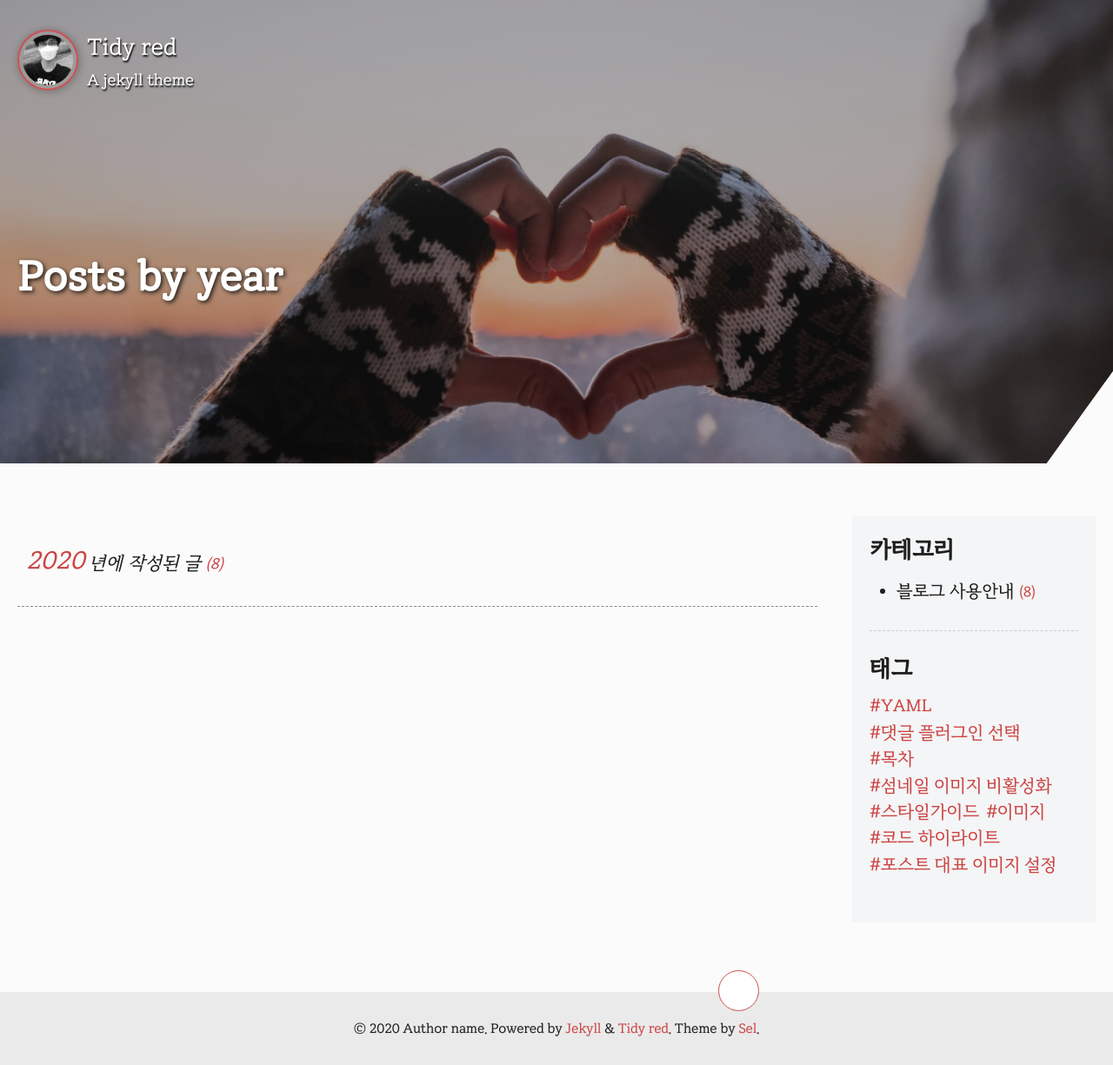
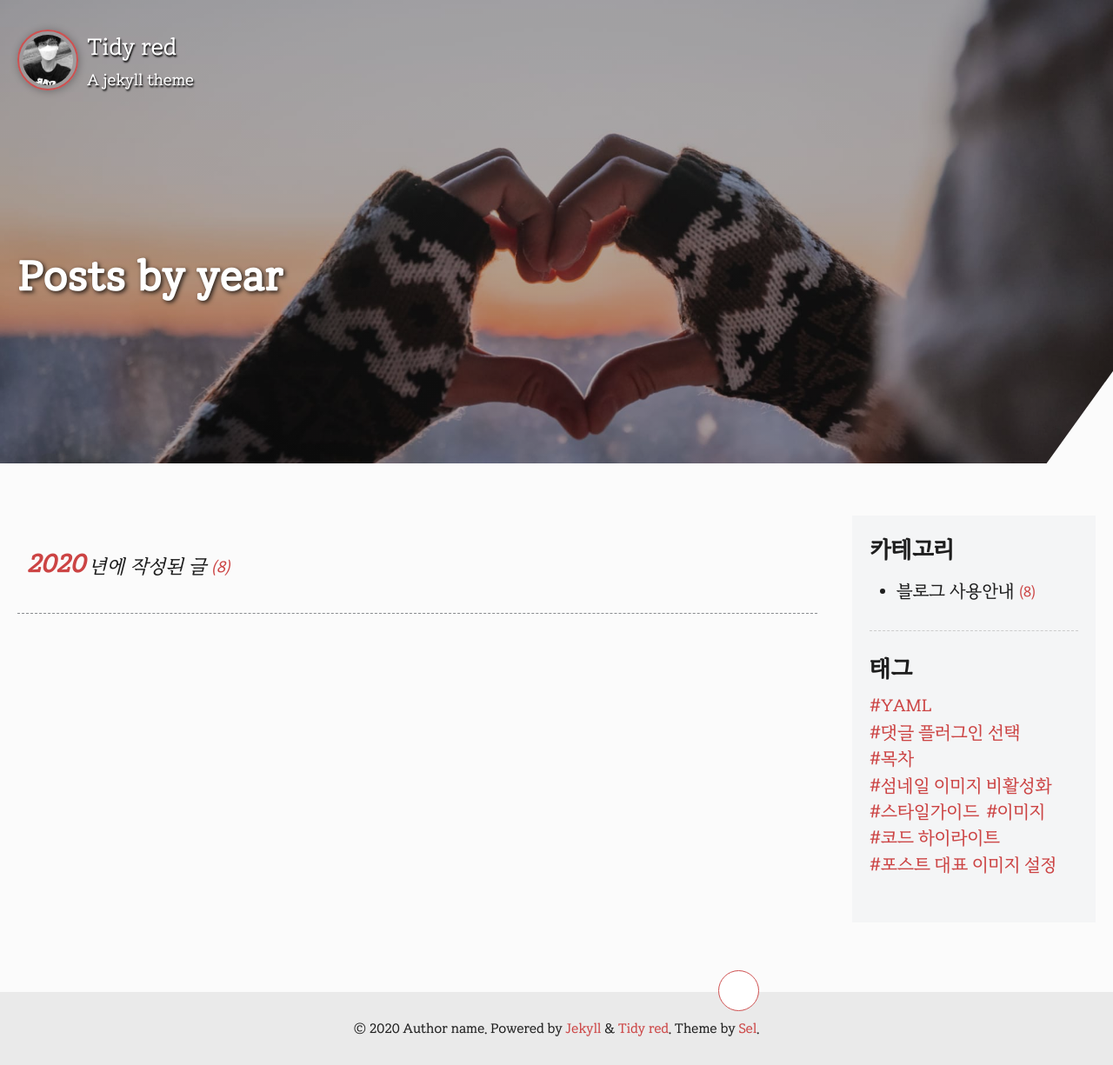
Before and after one commit to selosele/jekyll-theme-tidyred, a Jekyll site: the page built from posts-by-year.html, in a window 1280 px wide and 1225 px high. Shown: the whole window at 87% size. Built offline with Jekyll 4.4.1, drawn with Linux system fonts in a browser that asks for light colours; a style sheet for code colours, icons or effects is not loaded.

Commit message:
레이아웃 CSS 수정

```diff
--- a/_sass/tidy-red/_archive.scss
+++ b/_sass/tidy-red/_archive.scss
@@ -209,13 +209,17 @@
    &__btn {
       display: block;
       width: 100%;
-      padding: 1.6rem .5rem;
+      padding: 1.63em .5rem;
       border-bottom: 1px dashed $grey;
       background-color: transparent;
       font-style: italic;
-      font-size: 1.05rem;
+      font-size: 1rem;
       color: inherit;
       text-align: left;
+
+      @media (min-width: $min-medium-width) {
+         font-size: 1.1rem;
+      }
 
       &:hover,
       &:focus,
@@ -225,6 +229,7 @@
 
       &__point {
          color: $sub-color03;
+         font-weight: 700;
          font-size: 1.5rem;
       }
    }
@@ -258,9 +263,14 @@
       }
 
       &__date {
+         display: block;
          font-size: .85rem;
          font-style: italic;
          color: $sub-color03;
+
+         @media (min-width: $min-medium-width) {
+            display: inline-block;
+         }
 
          &:before {
             content: "\2014";
--- a/_sass/tidy-red/_navigation.scss
+++ b/_sass/tidy-red/_navigation.scss
@@ -37,7 +37,15 @@
       }
 
       > h2 {
-         font-size: calc(1.3rem + .5vw);
+         font-size: calc(1.1rem + .5vw);
+
+         @media (min-width: $min-minimal-width) {
+            font-size: calc(1.3rem + .5vw);
+         }
+
+         @media (min-width: $min-small-width) {
+            font-size: 1.5rem;
+         }
 
          &:first-letter {
             font-size: 1.25em;
@@ -46,10 +54,6 @@
          ~ h2,
          ~ h3 {
             margin-top: 1em;
-         }
-
-         @media (min-width: $min-small-width) {
-            font-size: 1.5rem;
          }
       }
 
@@ -78,8 +82,12 @@
       li {
          margin-top: .583333em;
          margin-bottom: .583333em;
-         font-size: 1.1rem;
+         font-size: 1rem;
          line-height: 1.3;
+
+         @media (min-width: $min-minimal-width) {
+            font-size: 1.1rem;
+         }
 
          @media (min-width: $min-small-width) {
             font-size: 1.2rem;
@@ -127,6 +135,7 @@
       overflow: hidden;
       width: 2rem;
       height: 2rem;
+      margin-top: 1rem;
       margin-left: auto;
       margin-right: auto;
       color: $black03;
@@ -144,6 +153,8 @@
       height: 2rem;
       margin-left: auto;
       background-color: $main-color;
+      box-shadow: rgba(0,0,0,0.3) 1px 1px 0.25rem;
+      text-shadow: rgba(0,0,0,0.8) 1px 1px 0.1em;
 
       > i {
          display: block;
@@ -155,12 +166,16 @@
    &__author {
       &-name {
          display: block;
-         font-size: 1.3rem;
+         font-size: 1.2rem;
          line-height: 1.3;
+
+         @media (min-width: $min-minimal-width) {
+            font-size: 1.3rem;
+         }
       }
 
       &-desc {
-         margin-top: .2rem;
+         margin-top: .5rem;
          margin-bottom: 0;
          line-height: 1.5;
       }
--- a/_sass/tidy-red/_page.scss
+++ b/_sass/tidy-red/_page.scss
@@ -157,7 +157,11 @@
    }
 
    h2 {
-      font-size: 1.3rem;
+      font-size: 1.2rem;
+
+      @media (min-width: $min-small-width) {
+         font-size: 1.3rem;
+      }
    }
 }
 
@@ -181,6 +185,10 @@
 
       @media (min-width: $min-general-width) {
          font-size: 2.7rem;
+      }
+
+      > a {
+         color: inherit;
       }
    }
 
@@ -235,6 +243,7 @@
          border-radius: 5px;
          font-size: 1rem;
          color: $grey12;
+         text-shadow: rgba(0,0,0,0.8) 1px 1px 0.1em;
          box-sizing: border-box;
 
          @media (min-width: $min-minimal-width) {
@@ -297,7 +306,7 @@
    }
 
    &__content {
-      line-height: 1.9;
+      line-height: 2;
       @include clearfix;
 
       @media (min-width: $min-small-width) {
@@ -404,12 +413,16 @@
 
             &:first-letter {
                float: left;
-               margin-top: .25rem;
+               margin-top: .4rem;
                margin-left: .5rem;
                margin-right: .3rem;
-               font-size: 3.5rem;
+               font-size: 3rem;
                line-height: 1;
                color: $sub-color03;
+
+               @media (min-width: $min-minimal-width) {
+                  font-size: 3.5rem;
+               }
             }
          }
       }
--- a/_sass/tidy-red/_themes.scss
+++ b/_sass/tidy-red/_themes.scss
@@ -21,6 +21,7 @@
       body {
          background-color: theme-style("bg-color-02");
          color: theme-style("text-color");
+         text-shadow: rgba(0,0,0,0.8) 1px 1px 0.1em;
       }
 
       a {
@@ -49,6 +50,10 @@
       // masthead
       .masthead {
          background-color: theme-style("bg-color");
+
+         &__page-subtitle {
+            color: theme-style("text-color");
+         }
       }
 
       // 사이트 타이틀
@@ -127,7 +132,6 @@
                &--category,
                &--tag {
                   background-color: $black02;
-                  text-shadow: rgba(0,0,0,.7) 1px 1px .107em;
                   text-decoration: none;
                }
             }
@@ -236,16 +240,21 @@
 
          &__close {
             > i {
-               color: theme-style("link-color");
+               color: $grey12;
             }
          }
       }
 
-      // 포스트 페이지뷰
       .page {
+         // 타이틀
+         &-title {
+            > a {
+               text-decoration: none;
+            }
+         }
+
          // 날짜, 태그, 카테고리 정보
          &__info-item {
-            text-shadow: rgba(0,0,0,.7) 1px 1px .107em;
             text-decoration: none;
 
             &--date,
@@ -387,7 +396,13 @@
          background-color: transparent;
 
          &__btn-top {
-            background-color: theme-style("text-color");
+            background-color: theme-style("bg-color-02");
+
+            > a {
+               > i {
+                  color: theme-style("text-color");
+               }
+            }
          }
       }
 
```
